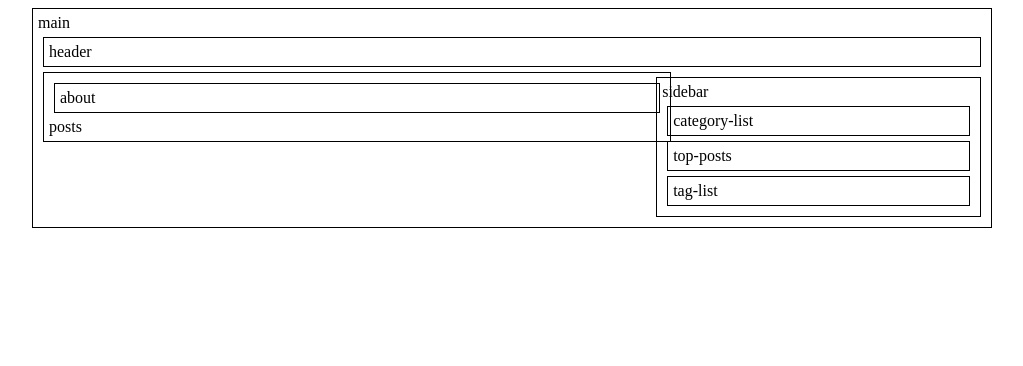
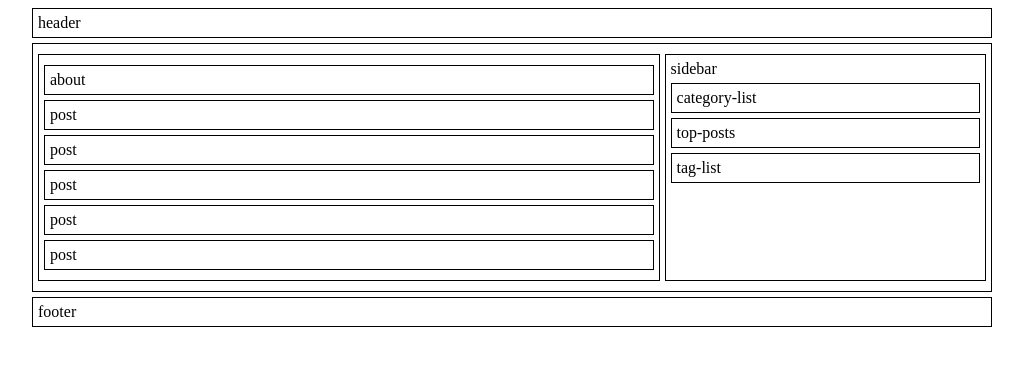
Before and after one commit to altehex/altehex.github.io, a plain HTML site: page index.html in a window 1280 px wide. Shown: the whole page, without its empty margins (128-1151 px from the left). Drawn offline with Linux system fonts and the light colour scheme.

Commit message:
final(as for now) layout for main page

```diff
--- a/index.html
+++ b/index.html
@@ -11,10 +11,22 @@
 
 <body>
 
+    <div class="header">
+        header
+    </div>
+
     <div class="main">
-        main
-        <div class="header">
-            header
+
+        <div class="posts">
+
+            <div class="about">about</div>
+
+            <div class="post">post</div>
+            <div class="post">post</div>
+            <div class="post">post</div>
+            <div class="post">post</div>
+            <div class="post">post</div>
+
         </div>
 
         <div class="sidebar">
@@ -27,19 +39,11 @@
 
         </div>
 
-        <div class="posts">
-
-            <div class="about">about</div>
-
-            posts
-
-        </div>
-
     </div>
 
-    <footer>
-
-    </footer>
+    <div class="header">
+        footer
+    </div>
 
 </body>
 
--- a/main-stylesheet.css
+++ b/main-stylesheet.css
@@ -1,24 +1,32 @@
 
+div.header {
+    min-width:  600px;
+    width:      75%;
+}
 
 div.main {
-    margin:     auto;
-    min-width:  480px;
+    display:    flex;
+    min-width:  600px;
     overflow:   auto;
     position:   relative;
     width:      75%;
 }
 
 div.sidebar {
-    float:  right;
-    width:  33%;
+    width:          33%;
+    margin-left:    5px;
 }
+
+
 
 div.posts {
     width:  65%;
 }
 
 div {
-    border:     solid black 1px;
-    margin:     5px;
-    padding:    5px;
+    border:         solid black 1px;
+    margin:         5px;
+    margin-left:    auto;
+    margin-right:   auto;
+    padding:        5px;
 }
```
